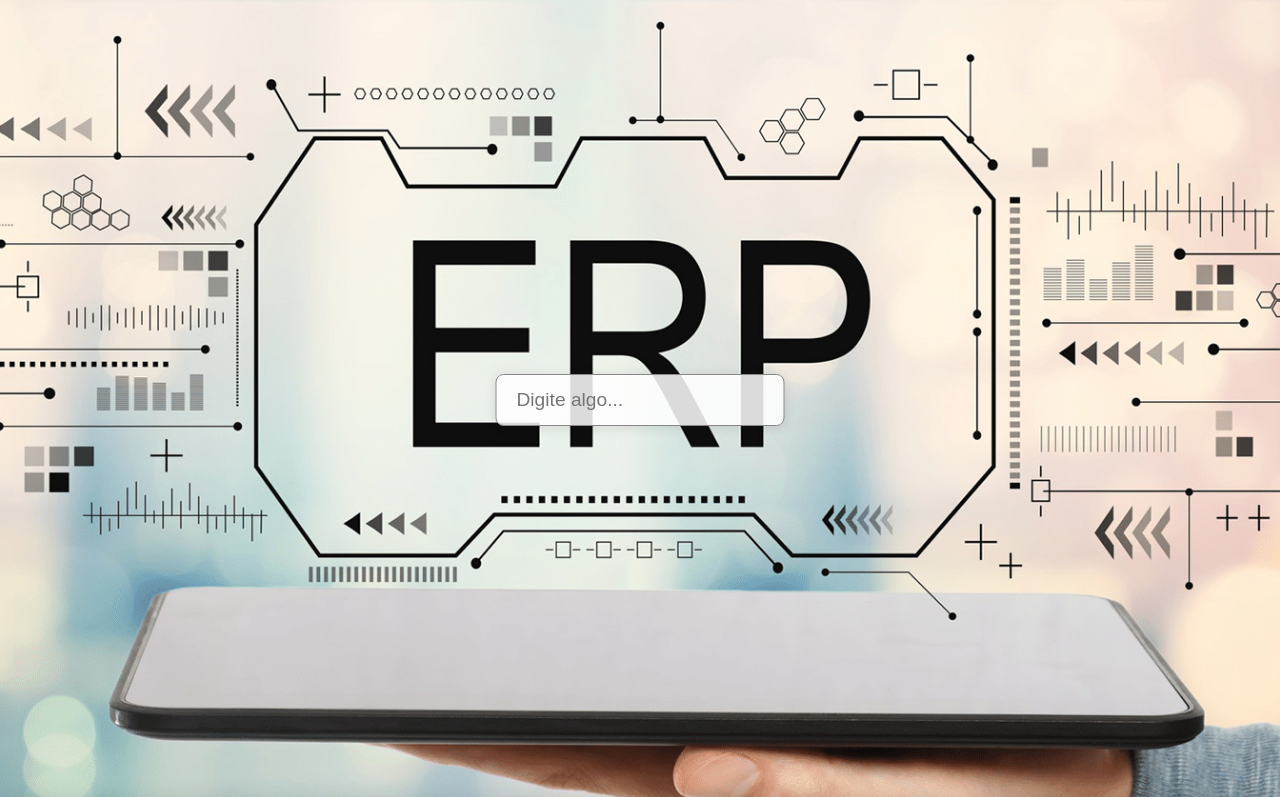
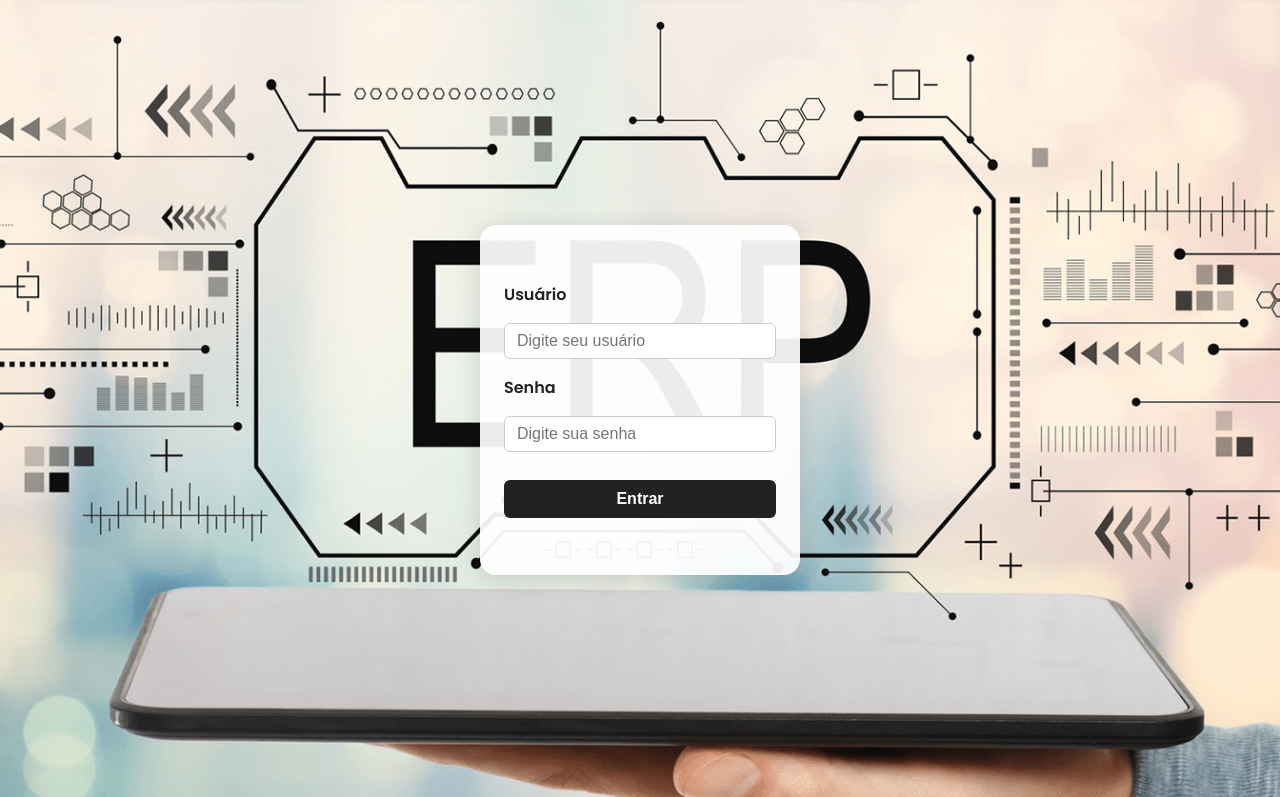
Before and after one commit to gabrielle-and/ERPGabi, a plain HTML site: page index.html in a window 1280 px wide. Shown: the top 797 px of the page. Drawn offline with Linux system fonts and the light colour scheme.

Commit message:
finalizacao da tela principal

```diff
--- a/index.html
+++ b/index.html
@@ -23,9 +23,7 @@
     <Main>
         <div class="TelaInicial">
             <img class="imagem ativa" src="./src/imagens/TelaInicial.png" alt="Tela Inicial">
-            <input class="caixa-sobre-imagem" type="text" placeholder="Digite algo...">
-        </div>
-        <div class="Login">
+            <div class="caixa-sobre-imagem">
                 <form class="form-login">
                     <label for="usuario">Usuário</label>
                     <input type="text" id="usuario" name="usuario" placeholder="Digite seu usuário" required>
@@ -33,8 +31,7 @@
                     <input type="password" id="senha" name="senha" placeholder="Digite sua senha" required>
                     <button type="submit">Entrar</button>
                 </form>
-
-
+            </div>
         </div>
     </Main>
     <script src="./src/js/index.js"></script>
--- a/src/css/estilos.css
+++ b/src/css/estilos.css
@@ -9,13 +9,16 @@
     top: 50%;
     left: 50%;
     transform: translate(-50%, -50%);
-    padding: 14px 20px;
-    font-size: 1.2rem;
-    border-radius: 8px;
-    border: 1px solid #888;
-    background: rgba(255,255,255,0.85);
-    box-shadow: 0 2px 12px rgba(0,0,0,0.10);
-    min-width: 260px;
+    background: rgba(255,255,255,0.92);
+    border-radius: 16px;
+    box-shadow: 0 4px 24px rgba(0,0,0,0.15);
+    padding: 32px 24px;
+    min-width: 320px;
+    min-height: 350px;
+    display: flex;
+    flex-direction: column;
+    align-items: center;
+    justify-content: center;
     z-index: 3;
 }
 
```
Lines whose indentation alone changed are shown as unchanged.
